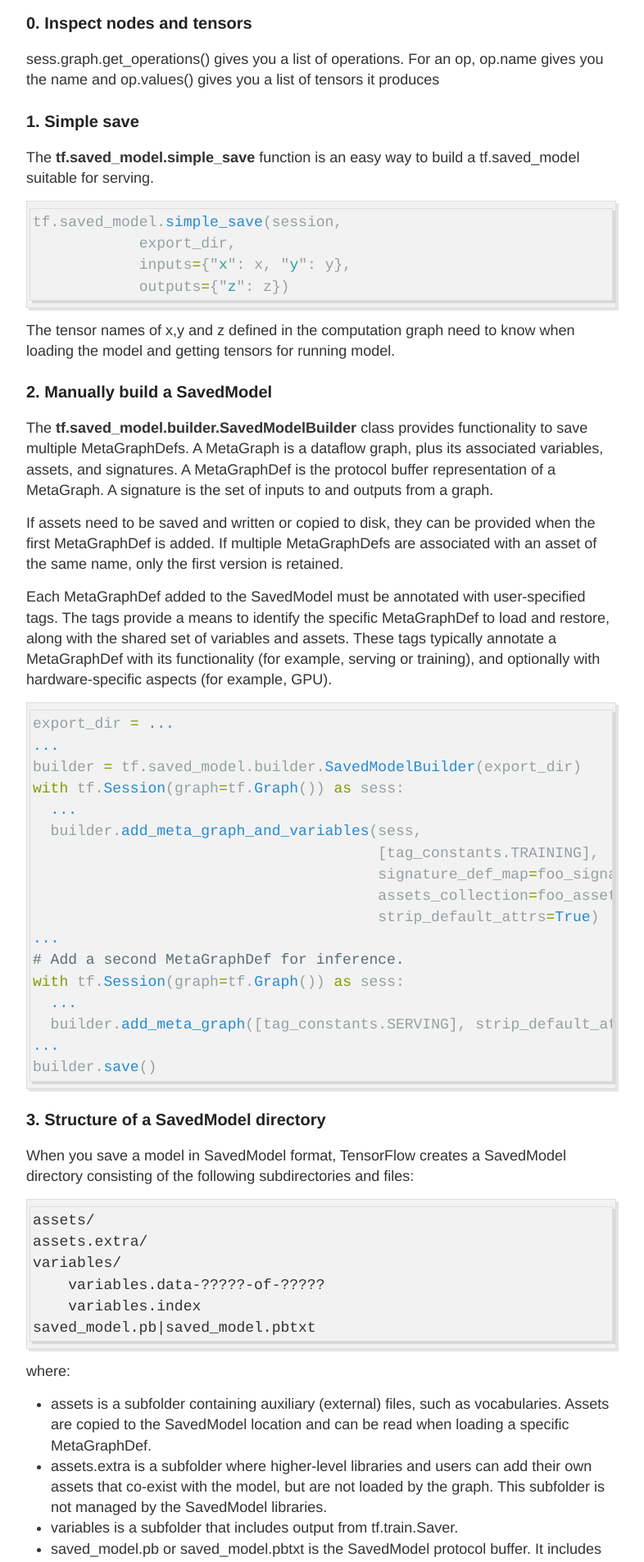
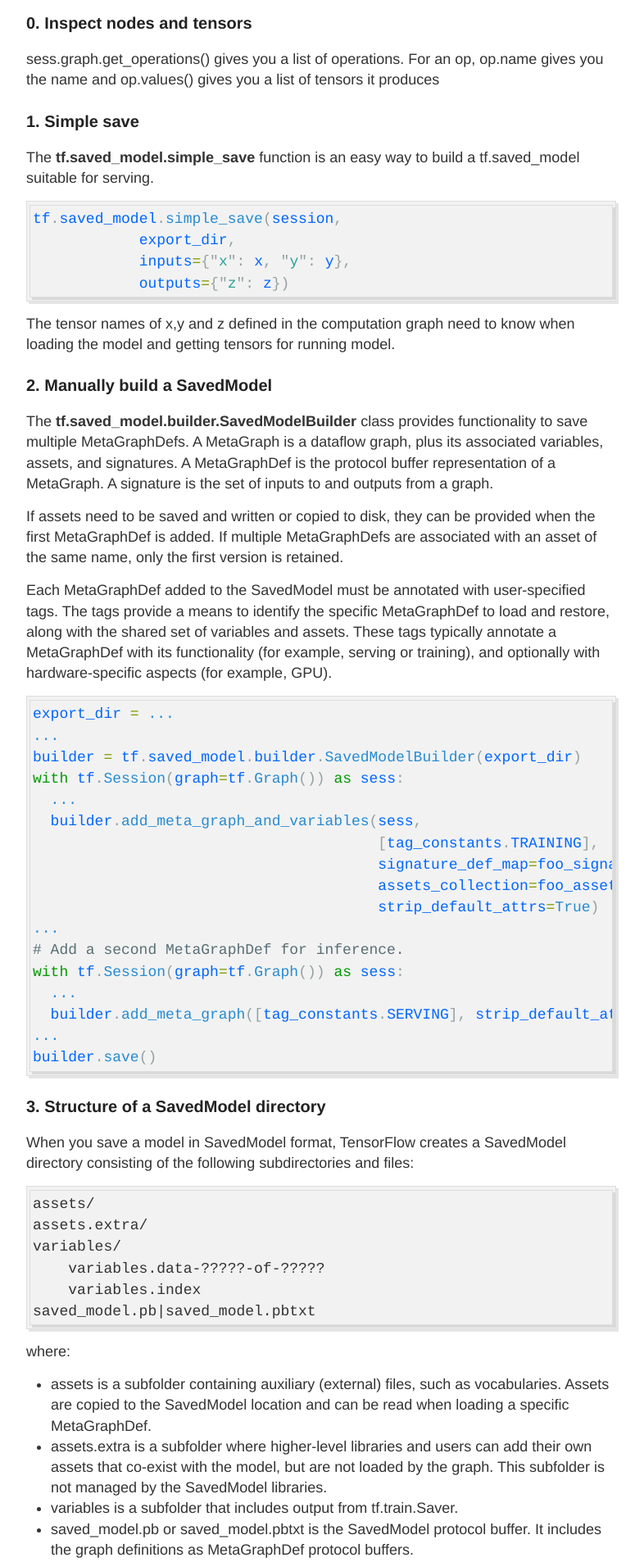
Before and after one commit to jionglearningzhang/jionglearningzhang.github.io, a Jekyll site: the page built from _posts/2018-11-11-TF-model-serving.md, in a window 1280 px wide. Shown: the part 578-2484 px from the top of the page at 82% size, without its empty margins (248-1034 px from the left). Built offline with Jekyll 4.4.1, drawn with Linux system fonts in a browser that asks for light colours.

Commit message:
qlearning

```diff
--- a/_sass/_highlights.scss
+++ b/_sass/_highlights.scss
@@ -6,7 +6,7 @@
   -moz-box-shadow: 3px 3px rgba(0,0,0,0.1);
   -webkit-box-shadow: 3px 3px rgba(0,0,0,0.1);
   box-shadow: 3px 3px rgba(0,0,0,0.1);
-  margin: 5px 0 5px 0;
+  margin: 1px 0 1px 0;
   overflow: auto;
 }
 
@@ -17,9 +17,9 @@ code {
 .highlight .c { color: #586E75 } /* Comment */
 .highlight .err { color: #93A1A1 } /* Error */
 .highlight .g { color: #000000 } /* Generic */
-.highlight .k { color: #859900 } /* Keyword */
-.highlight .l { color: #93A1A1 } /* Literal */
-.highlight .n { color: #93A1A1 } /* Name */
+.highlight .k { color: #009900 } /* Keyword */
+.highlight .l { color: #0066ff } /* Literal */
+.highlight .n { color: #0066ff } /* Name */
 .highlight .o { color: #859900 } /* Operator */
 .highlight .x { color: #CB4B16 } /* Other */
 .highlight .p { color: #93A1A1 } /* Punctuation */
```
